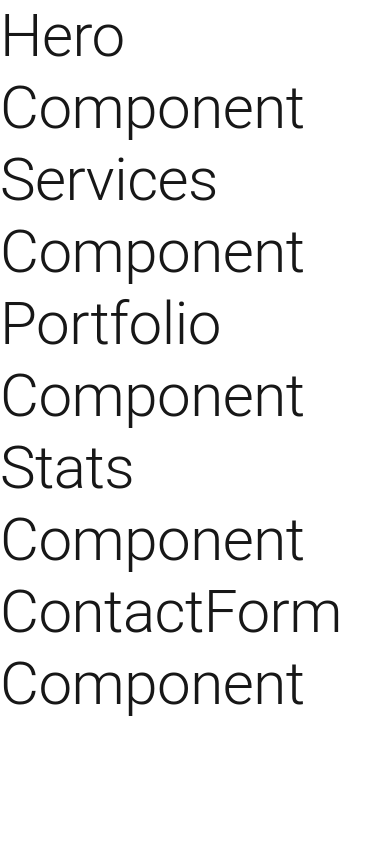
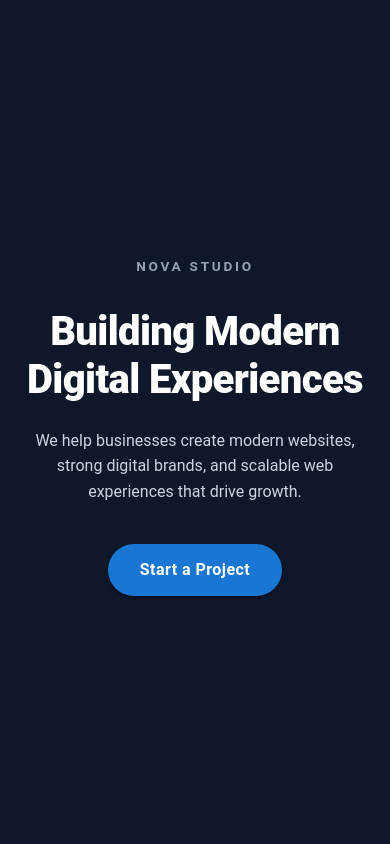
Before and after one commit to dolliecoder/Nova_Studio, a Next.js app: page / in a window 390 px wide. Shown: the top 844 px of the page. Built offline with nearby package versions, Linux system fonts and the light colour scheme.

Commit message:
Implement hero section with responsive layout

```diff
--- a/src/components/Hero.tsx
+++ b/src/components/Hero.tsx
@@ -1,12 +1,90 @@
 "use client";
 
 import React from "react";
-import { Box, Typography } from "@mui/material";
+import { Box, Container, Typography, Button } from "@mui/material";
 
 export default function Hero() {
   return (
-    <Box>
-      <Typography variant="h2">Hero Component</Typography>
+    <Box
+      component="section"
+      sx={{
+        backgroundColor: "#0F172A",
+        minHeight: "100vh",
+        display: "flex",
+        alignItems: "center",
+        justifyContent: "center",
+        py: { xs: 8, md: 12 },
+      }}
+    >
+      <Container maxWidth="md">
+        <Box
+          sx={{
+            display: "flex",
+            flexDirection: "column",
+            alignItems: "center",
+            textAlign: "center",
+            gap: { xs: 3, md: 4 },
+          }}
+        >
+          {/* Agency Label */}
+          <Typography
+            variant="overline"
+            sx={{
+              fontWeight: 700,
+              letterSpacing: "0.2em",
+              color: "#94A3B8",
+              fontSize: { xs: "0.85rem", md: "1rem" },
+            }}
+          >
+            Nova Studio
+          </Typography>
+
+          {/* Main Heading */}
+          <Typography
+            variant="h1"
+            sx={{
+              fontWeight: 800,
+              fontSize: { xs: "2.5rem", sm: "3.5rem", md: "4.5rem" },
+              lineHeight: 1.2,
+              color: "#FFFFFF",
+            }}
+          >
+            Building Modern Digital Experiences
+          </Typography>
+
+          {/* Subheading */}
+          <Typography
+            variant="h5"
+            sx={{
+              fontWeight: 400,
+              fontSize: { xs: "1rem", sm: "1.25rem", md: "1.5rem" },
+              lineHeight: 1.6,
+              color: "#CBD5E1",
+              maxWidth: "700px",
+            }}
+          >
+            We help businesses create modern websites, strong digital brands, and scalable web experiences that drive growth.
+          </Typography>
+
+          {/* CTA Button */}
+          <Box sx={{ mt: 2 }}>
+            <Button
+              variant="contained"
+              size="large"
+              sx={{
+                px: { xs: 4, md: 6 },
+                py: { xs: 1.5, md: 2 },
+                fontSize: { xs: "1rem", md: "1.125rem" },
+                fontWeight: 600,
+                textTransform: "none",
+                borderRadius: "30px",
+              }}
+            >
+              Start a Project
+            </Button>
+          </Box>
+        </Box>
+      </Container>
     </Box>
   );
 }
```
